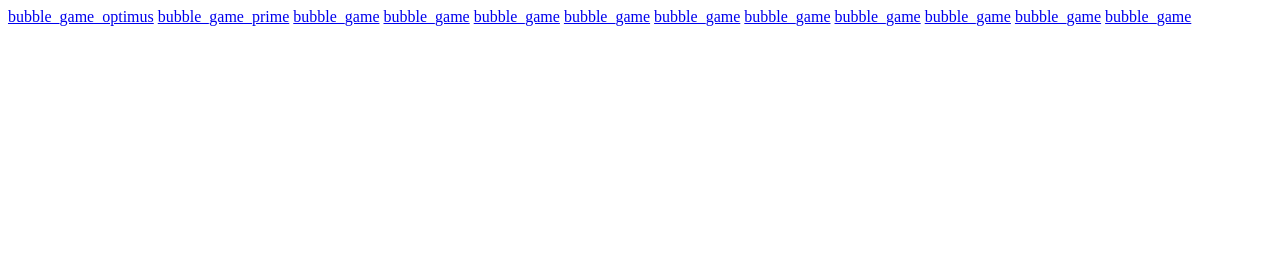
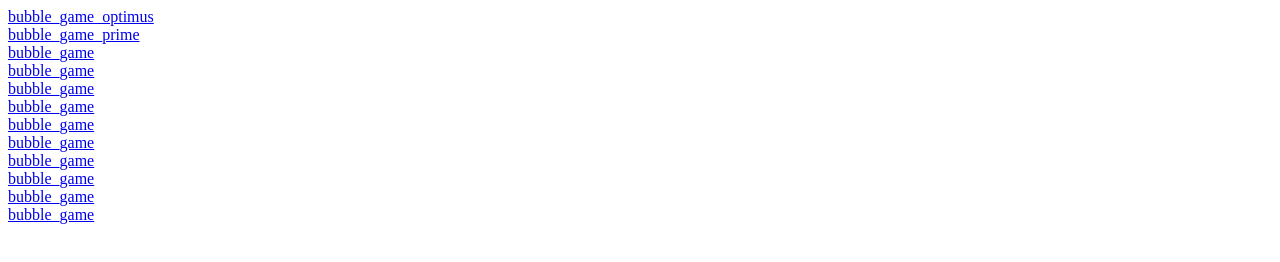
Before and after one commit to kdvajay/Bubble_Game, a plain HTML site: page index.html in a window 1280 px wide. Drawn offline with Linux system fonts and the light colour scheme.

Commit message:
Update index.html

```diff
--- a/index.html
+++ b/index.html
@@ -1,7 +1,8 @@
 <!DOCTYPE html>
 <html>
   <head><title>Bubble Game</title>
-  <meta charset="utf-8"></head>
+  <meta charset="utf-8">
+  <link rel="stylesheet" href="styles.css"></head>
   <body>
     <a href="bubble_game_optimus.html">bubble_game_optimus</a>
     <a href="bubble_game_prime.html">bubble_game_prime</a>
```
